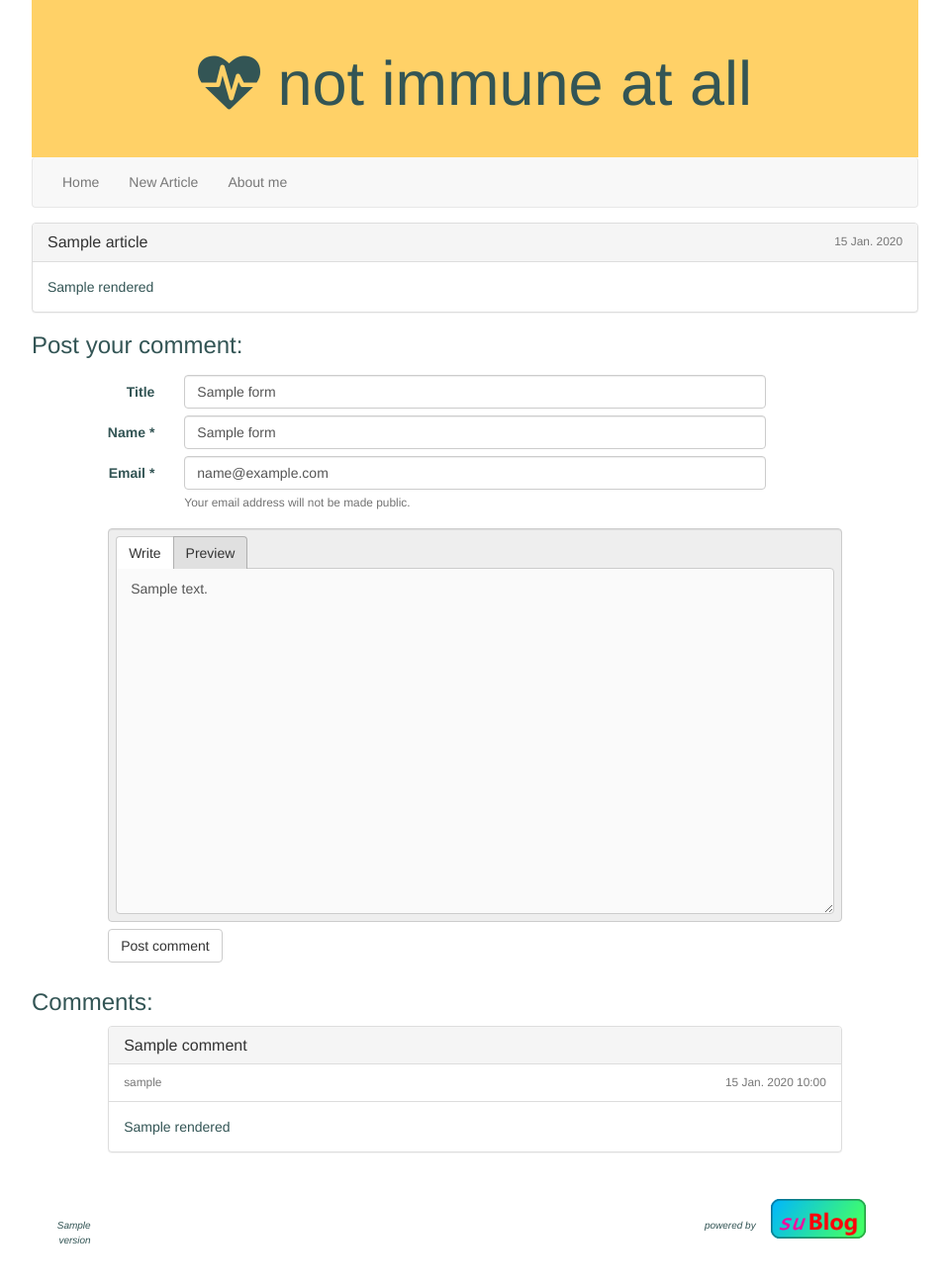
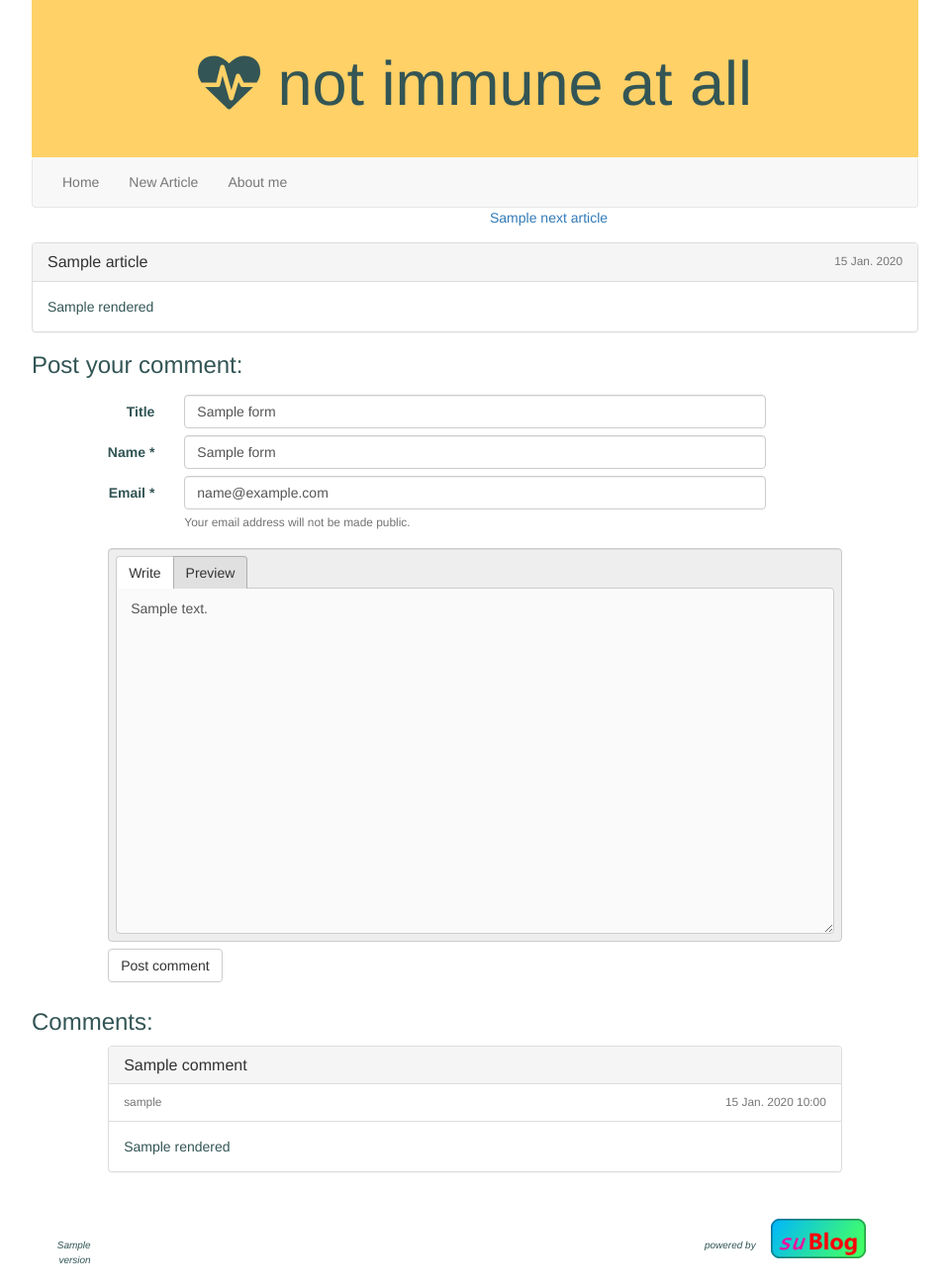
Before and after one commit to mikemey/sublog, a Django app: template templates/article.html in a window 1280 px wide. Shown: the whole page at 99% size, without its empty margins (160-1119 px from the left). Before the commit the page ends 1258 px from the top, so only its background shows below. Run offline with Django 3.2, Linux system fonts and the light colour scheme; the template is opened without the code that fills it: most values are stand-ins (such as "Sample title", 1, 10 or a date in 2020); some libraries are stand-ins or nearby versions.

Commit message:
implemented next/previouse article feature.
part of #9

```diff
--- a/src/service/mail_gen.py
+++ b/src/service/mail_gen.py
@@ -1,4 +1,4 @@
-from django.template import loader, Context
+from django.template import loader
 
 from src.email import MailSend
 from src.service import sycache
@@ -28,9 +28,9 @@ def render_email_body(ctx):
 
 def with_context_from(art, comment):
     username = art.author.first_name or art.author.username
-    return Context({
+    return {
         'article_id': art.id,
         'username': username,
         'commenter': comment.user_name,
         'title': art.title,
-    })
+    }
--- a/templates/article.html
+++ b/templates/article.html
@@ -5,6 +5,8 @@
 {% block content %}
 
 <div class="row">
+    {% include 'partials/article_navbar.html' %}
+
     {% include 'partials/article_detail.html' with preview=False %}
 
     <a id="new-comment"></a>
--- /dev/null
+++ b/templates/partials/article_navbar.html
@@ -0,0 +1,14 @@
+<div class="row">
+    <div class="row">
+        {% if prev_article %}
+        <div class="col-xs-6">
+            <a class="previous" href="/article/{{ prev_article.id }}/">{{ prev_article.title }}</a>
+        </div>
+        {% endif %}
+        {% if next_article %}
+        <div class="col-xs-push-6 col-xs-6">
+            <a class="next" href="/article/{{ next_article.id }}/">{{ next_article.title }}</a>
+        </div>
+        {% endif %}
+    </div>
+</div>
```
Also changed, not shown: src/tests/__init__.py (+20 -0 lines), src/tests/test_article_view.py (+41 -1 lines), src/tests/test_mail_gen.py (+2 -4 lines), src/views/article_comment_resource.py (+15 -1 lines).
